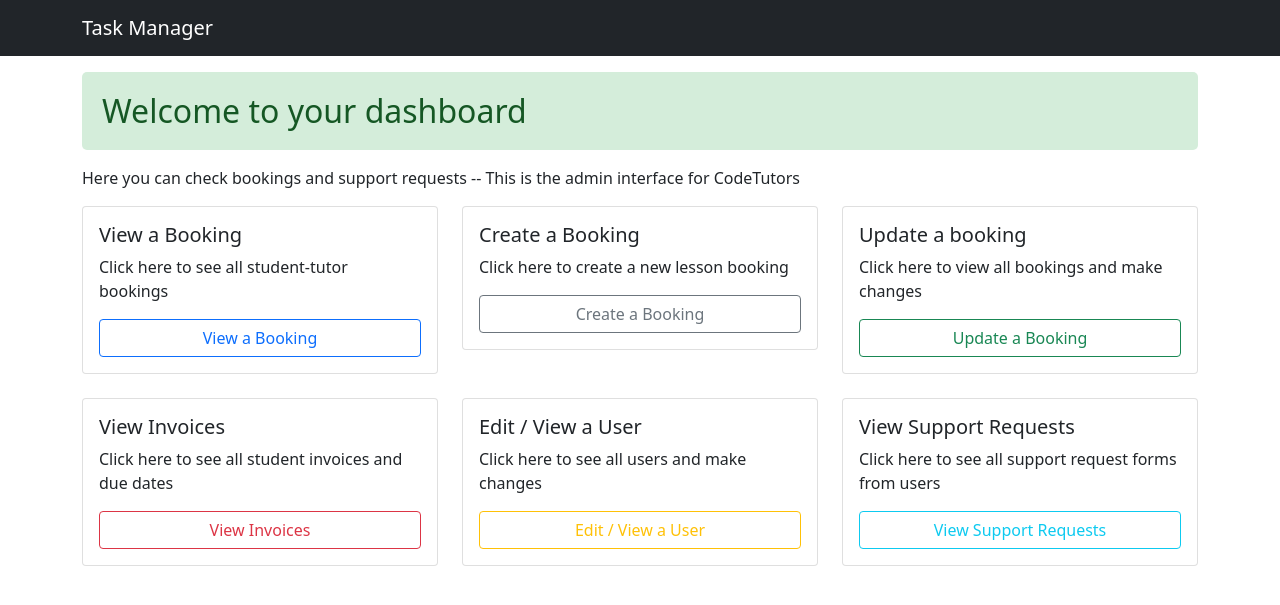
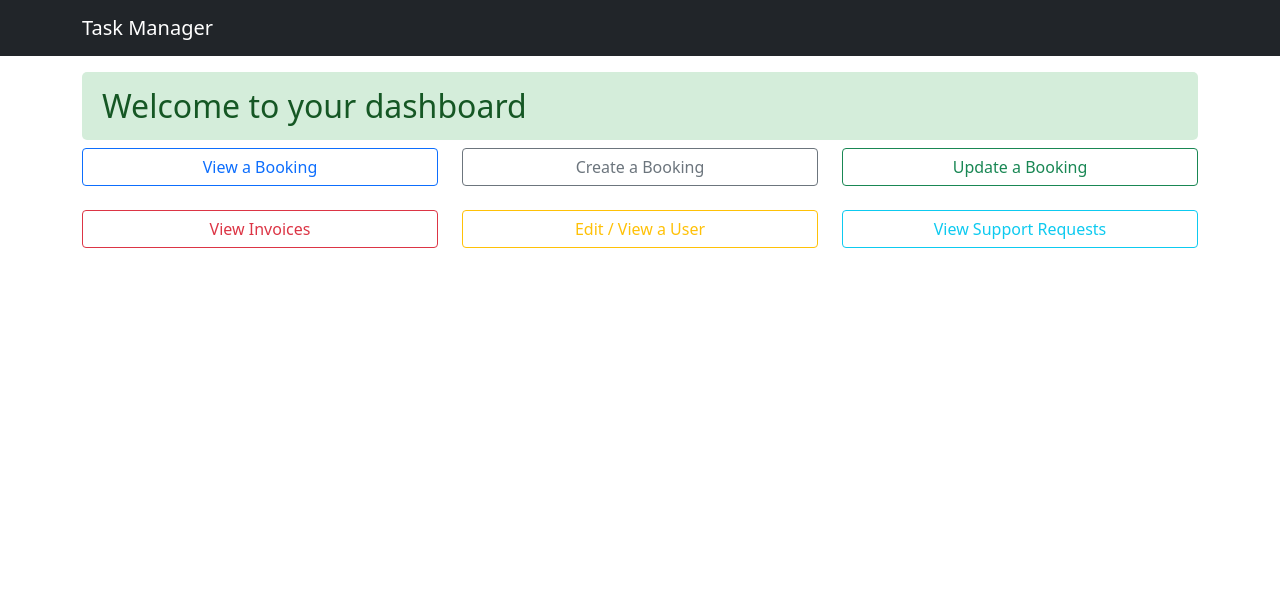
Before and after one commit to izzieyip/SEG-smallgroup, a Django app: template tutorials/templates/dashboard.html in a window 1280 px wide. Shown: the top 605 px of the page. Run offline with Django 3.2, Linux system fonts and the light colour scheme; the template is opened without the code that fills it, so the values that code supplies are empty; some libraries are stand-ins or nearby versions.

Commit message:
changing dashboard to original to avoid merge conflicts

```diff
--- a/tutorials/templates/dashboard.html
+++ b/tutorials/templates/dashboard.html
@@ -2,79 +2,49 @@
 {% block content %}
 
 <div class="container">
-      <p class="custom-header">
+  <div class="row g-4">
+    <div class="col-12">
+      <h1 class="custom-header">
         Welcome to your dashboard {{ user.username }}
-      </p>
-      <p class="custom-text">
-        Here you can check bookings and support requests
-        -- This is the admin interface for CodeTutors
-      </p>
+      </h1>
+    </div>
+  </div>
 </div>
 
 <div class="container">
   <div class="row mb-4">
-    <div class="col-sm-4 mb-3 mb-sm-0">
-      <div class="card">
-      <div class="card-body">
-        <h5 class="card-title">View a Booking</h5>
-        <p class="card-text">Click here to see all student-tutor bookings</p>
-        <a href="#" class="btn btn-outline-primary w-100">View a Booking</a>
+    <div class="col-4">
+      <div class="btn-group w-100">
+        <button type="button" class="btn btn-outline-primary w-100">View a Booking</button>
       </div>
     </div>
-    </div>
-
-    <div class="col-sm-4 mb-3 mb-sm-0">
-      <div class="card">
-      <div class="card-body">
-        <h5 class="card-title">Create a Booking</h5>
-        <p class="card-text">Click here to create a new lesson booking</p>
-        <a href="#" class="btn btn-outline-secondary w-100">Create a Booking</a>
+    <div class="col-4">
+      <div class="btn-group w-100">
+        <button type="button" class="btn btn-outline-secondary w-100">Create a Booking</button>
       </div>
     </div>
-    </div>
-
-    <div class="col-sm-4">
-      <div class="card">
-      <div class="card-body">
-        <h5 class="card-title">Update a booking</h5>
-        <p class="card-text">Click here to view all bookings and make changes</p>
-        <a href="#" class="btn btn-outline-success w-100">Update a Booking</a>
+    <div class="col-4">
+      <div class="btn-group w-100">
+        <button type="button" class="btn btn-outline-success w-100">Update a Booking</button>
       </div>
     </div>
   </div>
-  </div>
-
-
   <div class="row mb-4">
-    <div class="col-sm-4 mb-3 mb-sm-0">
-      <div class="card">
-      <div class="card-body">
-        <h5 class="card-title">View Invoices</h5>
-        <p class="card-text">Click here to see all student invoices and due dates</p>
-        <a href="#" class="btn btn-outline-danger w-100">View Invoices</a>
+    <div class="col-4">
+      <div class="btn-group w-100">
+        <button type="button" class="btn btn-outline-danger w-100">View Invoices</button>
       </div>
     </div>
-    </div>
-
-    <div class="col-sm-4 mb-3 mb-sm-0">
-      <div class="card">
-      <div class="card-body">
-        <h5 class="card-title">Edit / View a User</h5>
-        <p class="card-text">Click here to see all users and make changes</p>
-        <a href="#" class="btn btn-outline-warning w-100">Edit / View a User</a>
+    <div class="col-4">
+      <div class="btn-group w-100">
+        <button type="button" class="btn btn-outline-warning w-100">Edit / View a User</button>
       </div>
     </div>
-    </div>
-
-    <div class="col-sm-4">
-      <div class="card">
-      <div class="card-body">
-        <h5 class="card-title">View Support Requests</h5>
-        <p class="card-text">Click here to see all support request forms from users</p>
-        <a href="#" class="btn btn-outline-info w-100">View Support Requests</a>
+    <div class="col-4">
+      <div class="btn-group w-100">
+        <button type="button" class="btn btn-outline-info w-100">View Support Requests</button>
       </div>
     </div>
-  </div>
   </div>
 </div>
 
```
